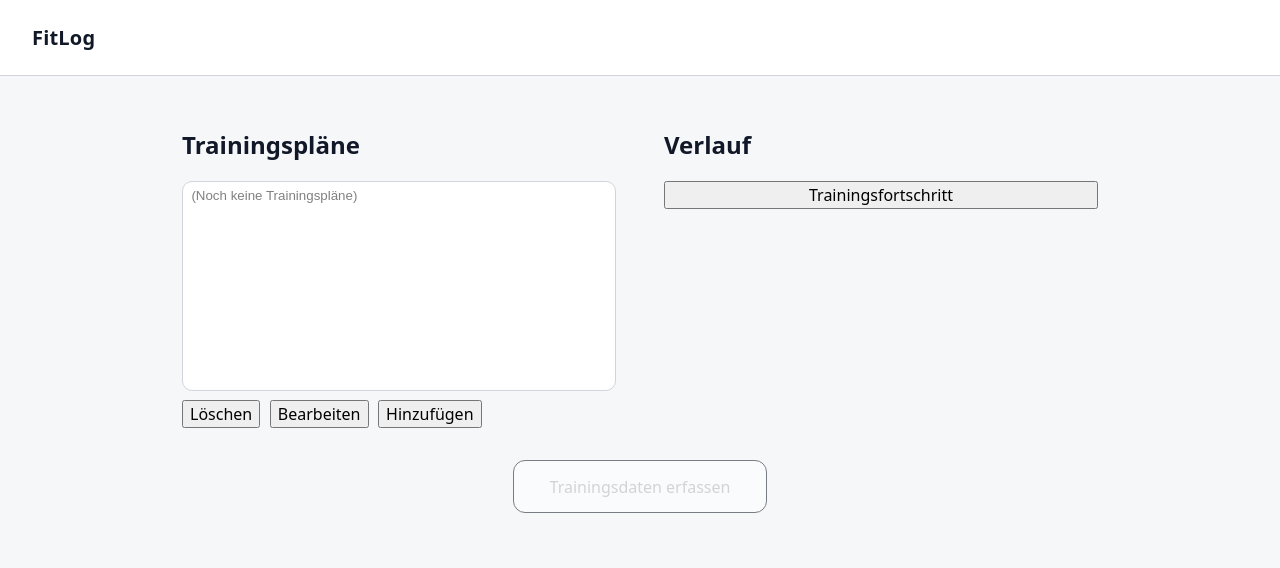
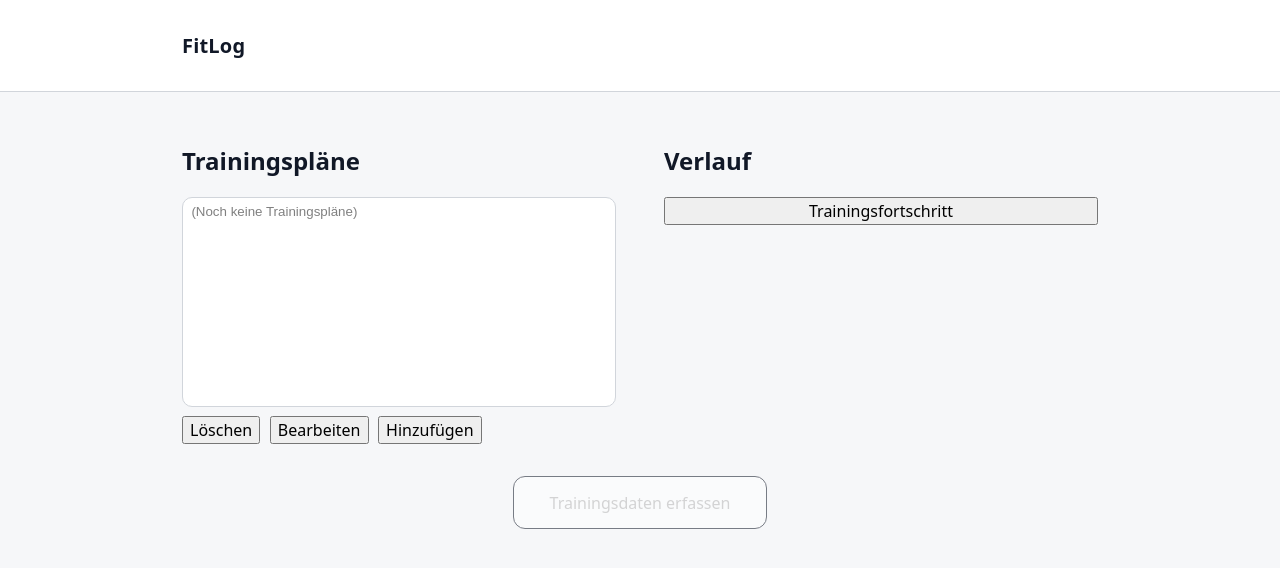
Before and after one commit to lp-coding/FitLog_Abgabe, a Flask app: page / in a window 1280 px wide. Shown: the top 568 px of the page. Run offline with Flask 3, Linux system fonts and the light colour scheme; data that the repository does not hold is empty.

Commit message:
FitLog Pos. im HTML angepasst

```diff
--- a/fitlog/static/css/style.css
+++ b/fitlog/static/css/style.css
@@ -31,21 +31,27 @@ body{
   color: var(--text);
 }
 
+.container{
+  max-width: 980px;
+  margin: 0 auto;
+  padding: var(--s-8);
+}
+
 header{
   background: var(--surface);
   border-bottom: 1px solid var(--border);
 }
 header h1{
   margin: 0;
-  padding: var(--s-6) var(--s-8);
+  padding: 0;
   font-size: 1.25rem;
   letter-spacing: .2px;
 }
 
 main{
-  max-width: 980px;
-  margin: 0 auto;
-  padding: var(--s-8);
+  max-width: none;
+  margin: 0;
+  padding: 0;
 }
 
 /* Screenreader only */
--- a/fitlog/templates/base.html
+++ b/fitlog/templates/base.html
@@ -9,10 +9,10 @@
 
 <body>
   <header>
-    <h1>FitLog</h1>
+    <h1 class="container">FitLog</h1>
   </header>
 
-  <main>
+  <main class="container">
     {% with msgs = get_flashed_messages(with_categories=true) %}
       {% if msgs %}
         <div class="flash-container">
```
